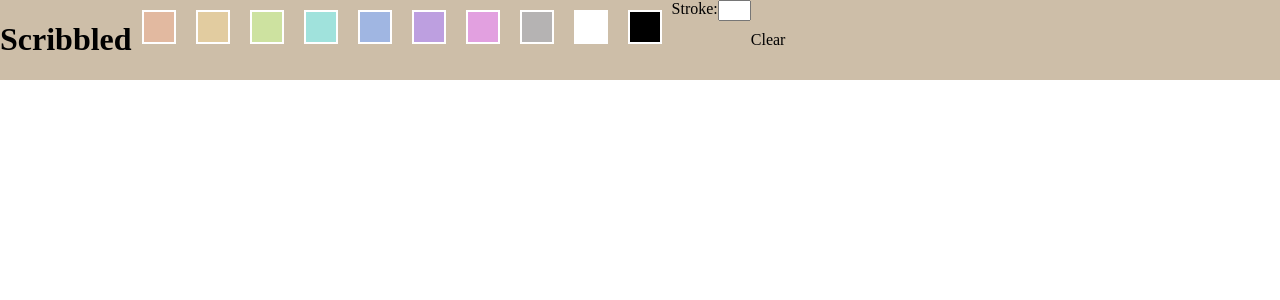
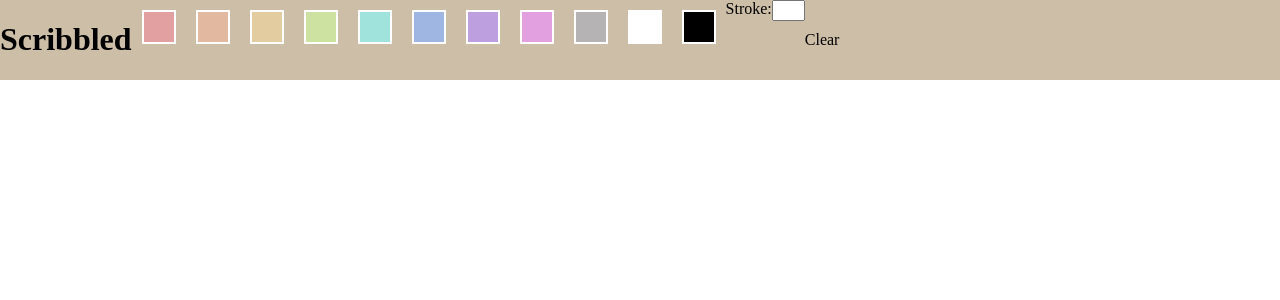
Before and after one commit to johnathanmann/scribbled, a React (Create React App) app: page / in a window 1280 px wide. Shown: the top 300 px of the page. Built offline with nearby package versions, Linux system fonts and the light colour scheme.

Commit message:
Color changing working

```diff
--- a/src/App.js
+++ b/src/App.js
@@ -3,8 +3,9 @@ import './styles.css';
 
 function App() {
   useEffect(() => {
-    const canvas = document.getElementById("canvas");
+const canvas = document.getElementById("canvas");
 const clear = document.getElementById("clear");
+const pallete = document.getElementById("pallete");
 const ctx = canvas.getContext('2d');
 const canvasOffsetX = canvas.offsetLeft;
 const canvasOffsetY = canvas.offsetTop;
@@ -24,6 +25,16 @@ clear.addEventListener('click', e => {
     }
 });
 
+pallete.addEventListener('click', e => {
+  if(e.target.className === 'color') {
+      ctx.strokeStyle = e.target.value;
+  }
+
+  if(e.target.id === 'lineWidth') {
+      lineWidth = e.target.value;
+  }
+
+});
 
 const draw = (e) => {
     if(!isPainting) {
@@ -50,23 +61,25 @@ canvas.addEventListener('mouseup', e => {
 });
 
 canvas.addEventListener('mousemove', draw);
-
  });
   return (
     <div className="App">
      <div id='header'>
       <h1>Scribbled</h1>
-      <div className='color' data-color="#e2a0a0"></div>
-      <div className='color' data-color="#e2b9a0"></div>
-      <div className='color' data-color="#e2cca0"></div>
-      <div className='color' data-color="#cde2a0"></div>
-      <div className='color' data-color="#a0e2dc"></div>
-      <div className='color' data-color="#a0b6e2"></div>
-      <div className='color' data-color="#bd9fe0"></div>
-      <div className='color' data-color="#e2a0e0"></div>
-      <div className='color' data-color="#b5b3b3"></div>
-      <div className='color' data-color="#FFF"></div>
+      <div id="pallete">
+      <button className='color' value="#e2a0a0" type="submit"/>
+      <button className='color' value="#e2b9a0" type="submit"/>
+      <button className='color' value="#e2cca0" type="submit"/>
+      <button className='color' value="#cde2a0" type="submit"/>
+      <button className='color' value="#a0e2dc" type="submit"/>
+      <button className='color' value="#a0b6e2" type="submit"/>
+      <button className='color' value="#bd9fe0" type="submit"/>
+      <button className='color' value="#e2a0e0" type="submit"/>
+      <button className='color' value="#b5b3b3" type="submit"/>
+      <button className='color' value="#FFF" type="submit"/>
+      <button className='color' value="#000" type="submit"/>
       <label htmlFor='lineWidth'>Stroke:</label>
+      </div>
       <input id='lineWidth' type='number'/>
       <button id='clear'>Clear</button>
      </div>
--- a/src/styles.css
+++ b/src/styles.css
@@ -7,6 +7,11 @@ body{
   display: flex;
   display: inline-flex;
   background-color: #cdbea8;
+}
+
+#pallete{
+  display: flex;
+  display: inline-flex;
 }
 
 .color{
```
